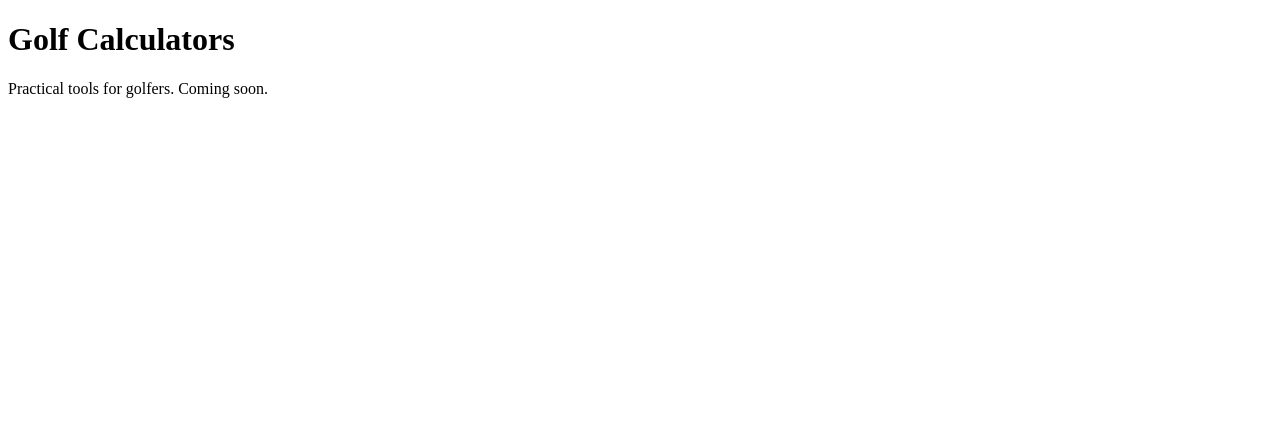
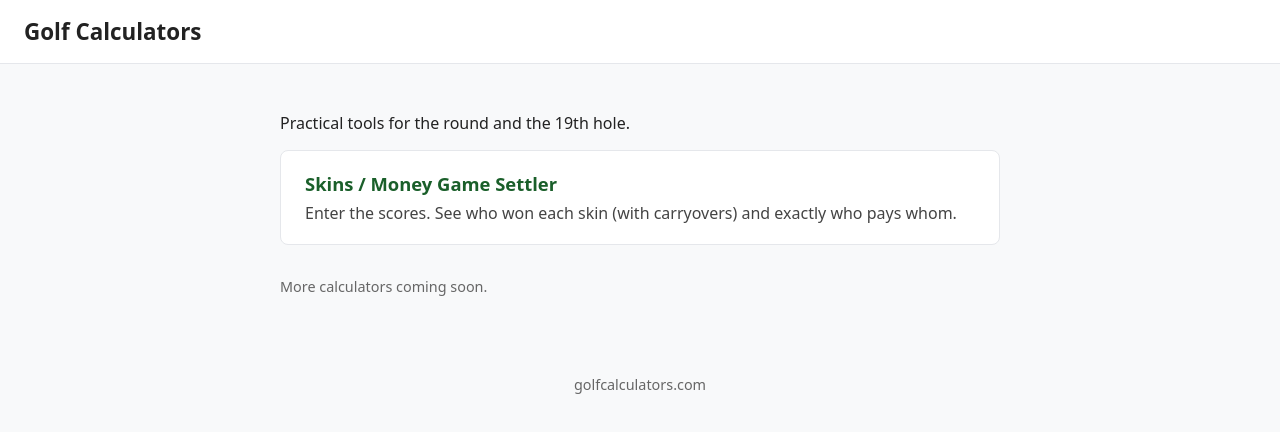
Before and after one commit to russisaac/golfcalculators, a plain HTML site: page index.html in a window 1280 px wide. Drawn offline with Linux system fonts and the light colour scheme.

Commit message:
Homepage: add Skins calculator link and cleaner layout

```diff
--- a/index.html
+++ b/index.html
@@ -1 +1,38 @@
-<!doctype html><html lang="en"><head><meta charset="utf-8"><meta name="viewport" content="width=device-width, initial-scale=1"><title>Golf Calculators</title><meta name="description" content="Practical calculators for golfers."><meta name="google-site-verification" content="NdvPQyGmfWnsZmDl3yXK1pseexI_t8DYFPOClJAqC3I" /></head><body><h1>Golf Calculators</h1><p>Practical tools for golfers. Coming soon.</p></body></html>
+<!doctype html>
+<html lang="en">
+<head>
+<meta charset="utf-8">
+<meta name="viewport" content="width=device-width, initial-scale=1">
+<title>Golf Calculators</title>
+<meta name="description" content="Free golf calculators: skins settlement, handicaps and more.">
+<meta name="google-site-verification" content="NdvPQyGmfWnsZmDl3yXK1pseexI_t8DYFPOClJAqC3I" />
+<style>
+  :root { --green: #1a5f2a; --bg: #f8f9fa; }
+  body { font-family: system-ui, -apple-system, sans-serif; margin: 0; background: var(--bg); color: #222; }
+  header { background: white; border-bottom: 1px solid #e5e7eb; padding: 1rem 1.5rem; }
+  header h1 { margin: 0; font-size: 1.4rem; }
+  main { max-width: 720px; margin: 0 auto; padding: 2rem 1.5rem; }
+  .card { background: white; border: 1px solid #e5e7eb; border-radius: 8px; padding: 1.25rem 1.5rem; margin-bottom: 1rem; text-decoration: none; color: inherit; display: block; }
+  .card:hover { border-color: var(--green); }
+  .card h2 { margin: 0 0 0.4rem; font-size: 1.15rem; color: var(--green); }
+  .card p { margin: 0; color: #444; }
+  footer { text-align: center; padding: 2rem; color: #666; font-size: 0.9rem; }
+</style>
+</head>
+<body>
+<header>
+  <h1>Golf Calculators</h1>
+</header>
+<main>
+  <p>Practical tools for the round and the 19th hole.</p>
+
+  <a class="card" href="/skins.html">
+    <h2>Skins / Money Game Settler</h2>
+    <p>Enter the scores. See who won each skin (with carryovers) and exactly who pays whom.</p>
+  </a>
+
+  <p style="color:#666; font-size:0.9rem; margin-top:2rem;">More calculators coming soon.</p>
+</main>
+<footer>golfcalculators.com</footer>
+</body>
+</html>
```
